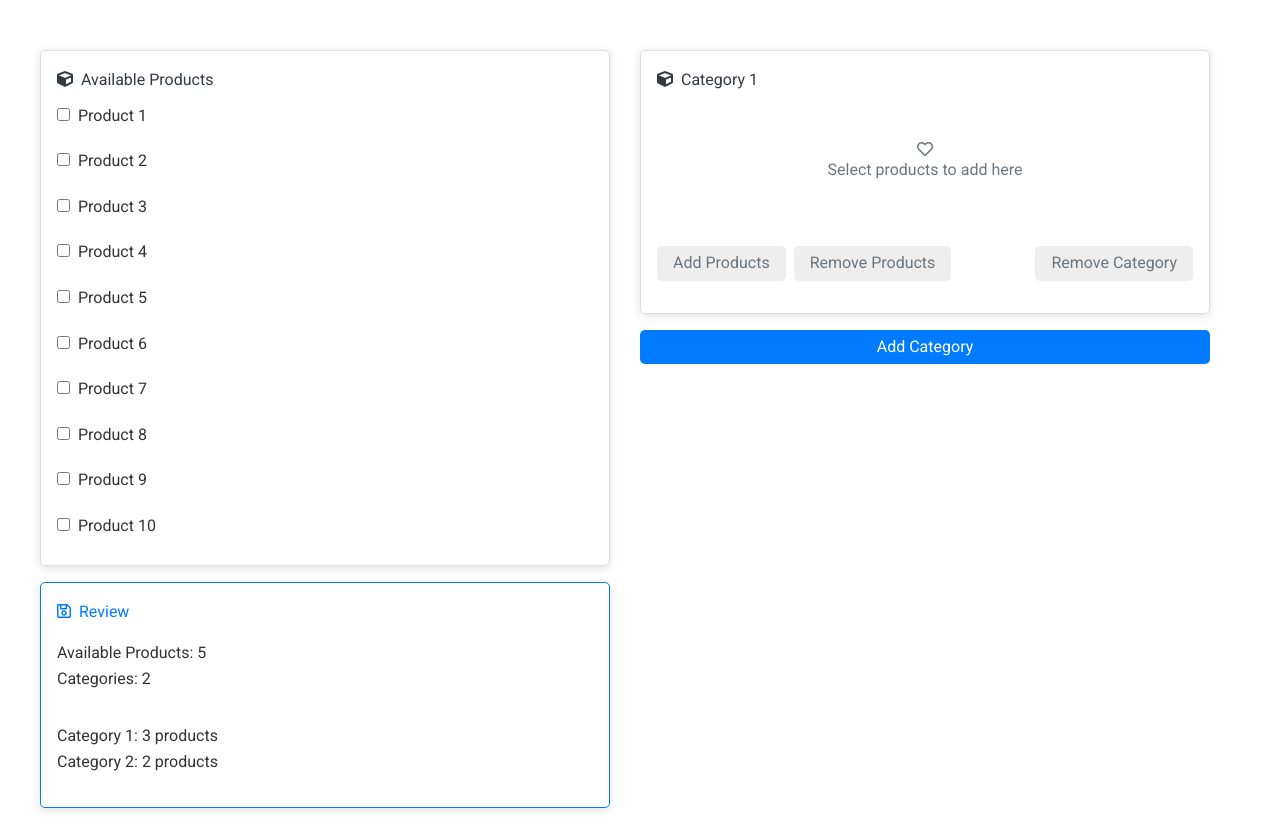
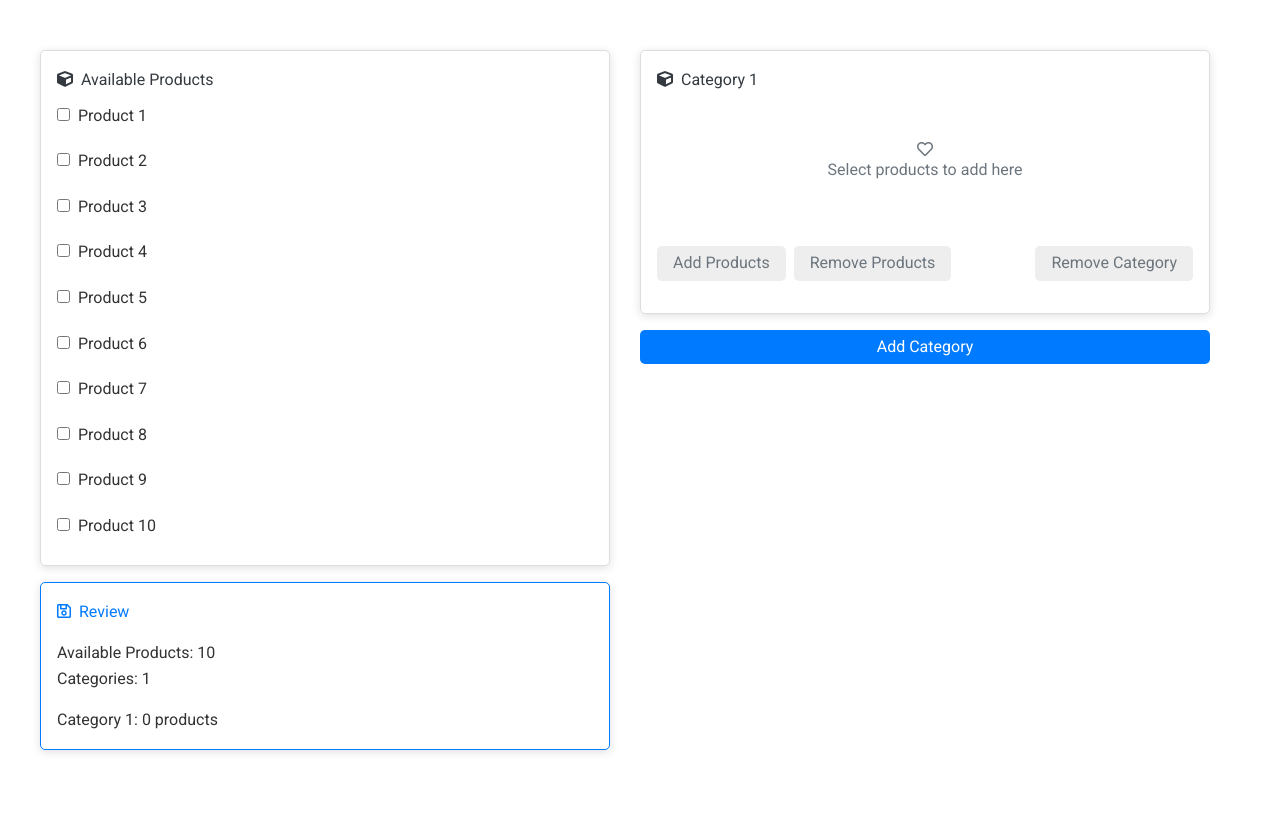
Before and after one commit to berkezircan/category-app, a React (Create React App) app: page / in a window 1280 px wide. After the commit the page ends 800 px from the top, so only its background shows below. Built offline with nearby package versions, Linux system fonts and the light colour scheme.

Commit message:
Review Stats finalized

```diff
--- a/src/App.js
+++ b/src/App.js
@@ -63,6 +63,9 @@ function App() {
 
 	const [selectedProducts, setSelectedProducts] = useState([]);
 
+	const availableProductsCount = () =>
+		products.filter((product) => product.category === '').length;
+
 	return (
 		<div className="App container">
 			<div className="sub-container">
@@ -72,7 +75,10 @@ function App() {
 					setProducts={setProducts}
 					setSelectedProducts={setSelectedProducts}
 				/>
-				<Review />
+				<Review
+					availableProductsCount={availableProductsCount}
+					categories={categories}
+				/>
 			</div>
 			<div className="sub-container">
 				<Categories
--- a/src/components/CategoryItem.js
+++ b/src/components/CategoryItem.js
@@ -6,8 +6,6 @@ const CategoryItem = ({ product }) => {
 	const handleChange = (event) => {
 		setChecked(!checked);
 	};
-
-	console.log(product);
 
 	return (
 		<div className="form-control">
--- /dev/null
+++ b/src/components/CategoryStats.js
@@ -0,0 +1,12 @@
+import React from 'react';
+
+const CategoryStats = ({ availableProductsCount, categoryCount }) => {
+	return (
+		<div className="py-1">
+			<p>Available Products: {availableProductsCount}</p>
+			<p>Categories: {categoryCount}</p>
+		</div>
+	);
+};
+
+export default CategoryStats;
--- /dev/null
+++ b/src/components/ReviewItem.js
@@ -0,0 +1,15 @@
+import React from 'react';
+
+const ReviewItem = ({ category }) => {
+	return (
+		<React.Fragment>
+			<div>
+				<p>
+					{category.name}: {category.products.length} products
+				</p>
+			</div>
+		</React.Fragment>
+	);
+};
+
+export default ReviewItem;
--- a/src/screens/Review.js
+++ b/src/screens/Review.js
@@ -1,21 +1,23 @@
 import React from 'react';
 
-const Review = () => {
+import ReviewItem from '../components/ReviewItem';
+import CategoryStats from '../components/CategoryStats';
+
+const Review = ({ categories, availableProductsCount }) => {
+	const productCount = availableProductsCount();
 	return (
 		<div className="info-container border-primary">
 			<p className="text-primary">
 				<i className="far fa-save" />
 				<span className="ml-1">Review</span>
 			</p>
-			<div className="py-1">
-				<p>Available Products: 5</p>
-				<p>Categories: 2</p>
-			</div>
-
-			<div className="py-1">
-				<p>Category 1: 3 products</p>
-				<p>Category 2: 2 products</p>
-			</div>
+			<CategoryStats
+				availableProductsCount={productCount}
+				categoryCount={categories.length}
+			/>
+			{categories.map((category) => {
+				return <ReviewItem key={category.name} category={category} />;
+			})}
 		</div>
 	);
 };
```
